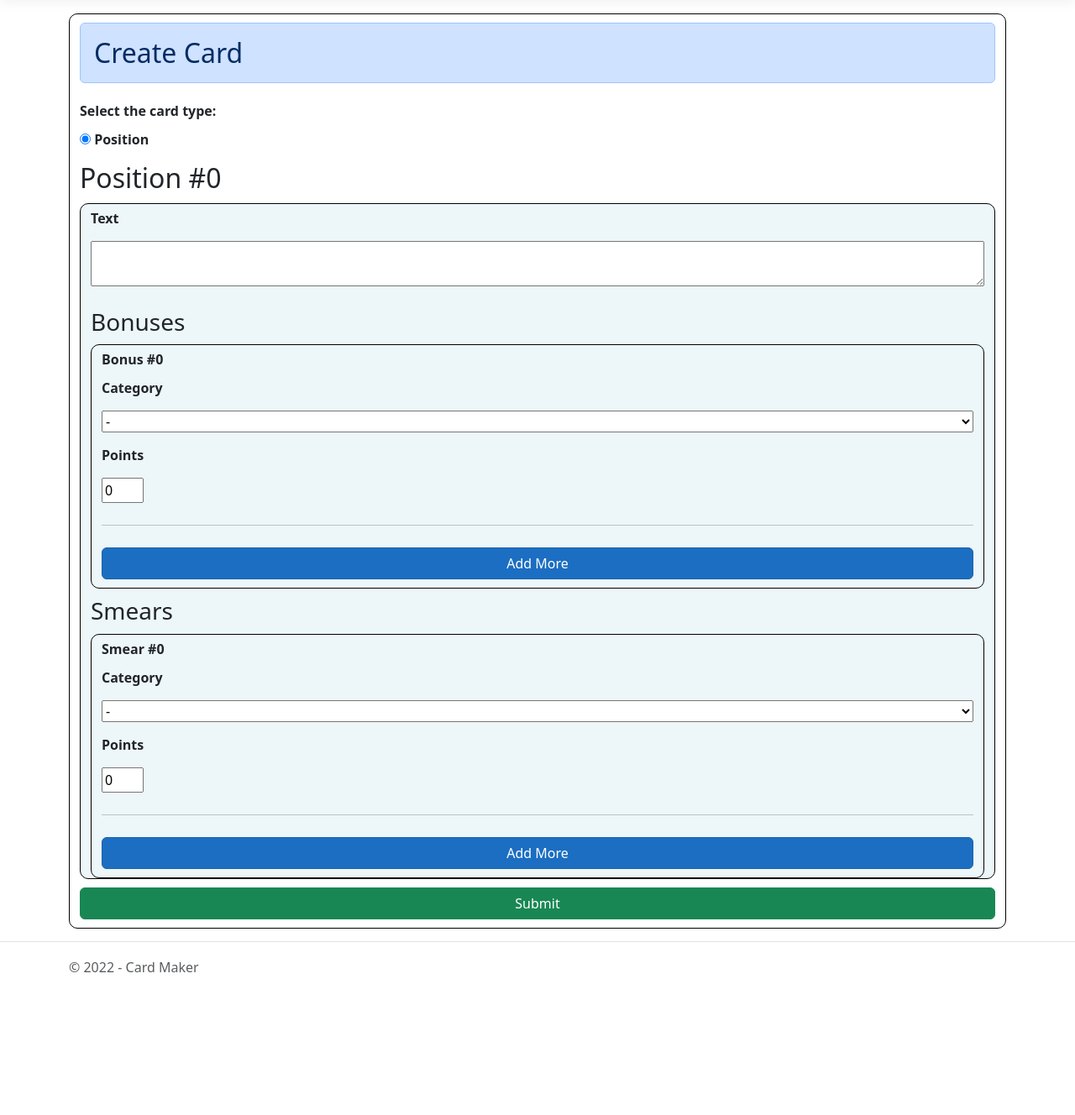
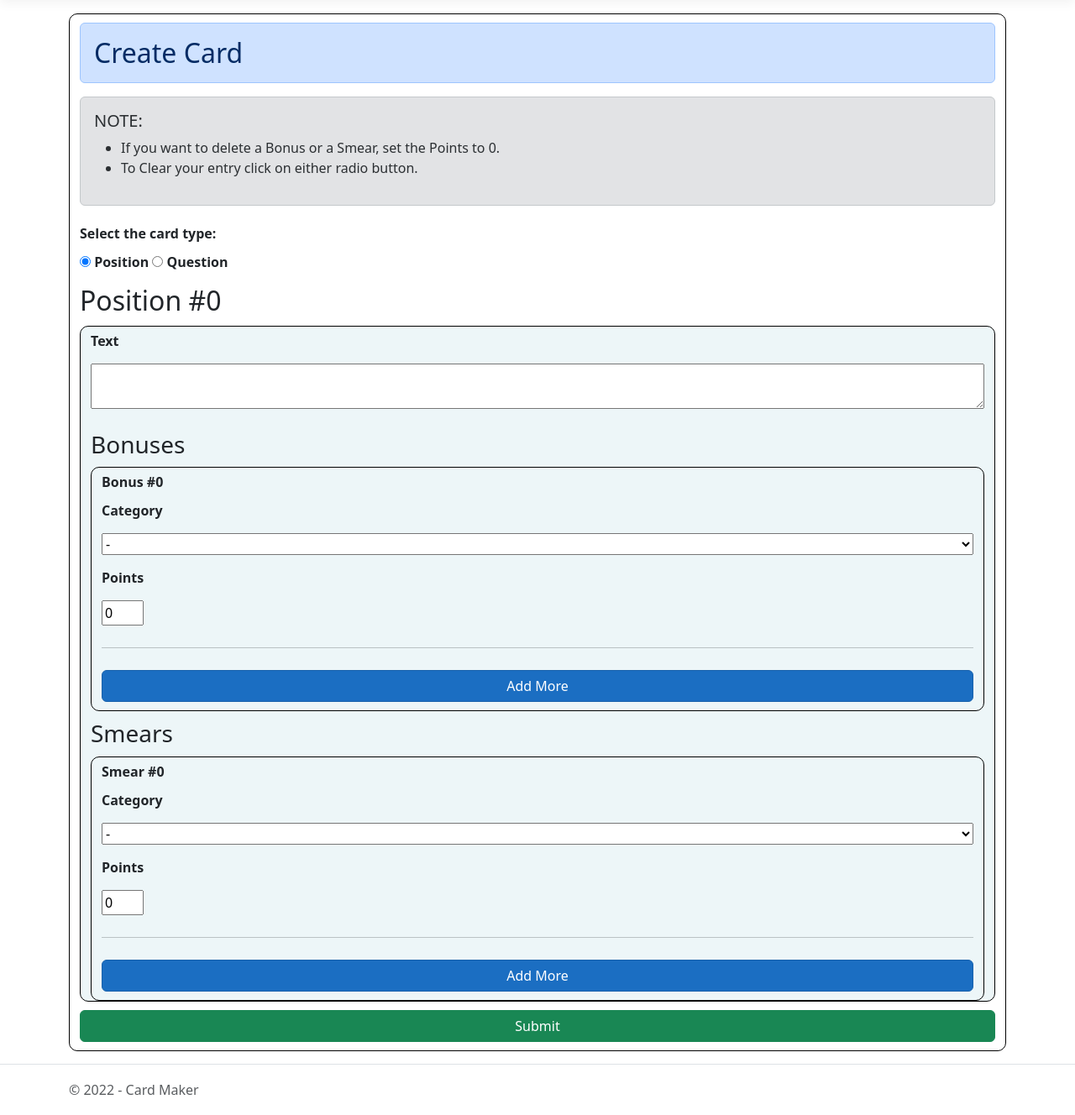
Before and after one commit to will-eberhard-mscst/Board-Game-USA, a PHP site: page /cardmaker/?page=add in a window 1280 px wide. Shown: the part 57-1385 px from the top of the page at 84% size. Before the commit the page ends 1215 px from the top, so only its background shows below. Run offline with PHP 8.4, Linux system fonts and the light colour scheme; some libraries are stand-ins or nearby versions.

Commit message:
Enabled adding Question cards

```diff
--- a/add.php
+++ b/add.php
@@ -10,7 +10,8 @@ Classes:
     -   id
     -   points
 -   Card
-    - text
+    -   uid
+    -   text
 -   Position : Card
     -   bonuses[] : Category
     -   smears[] : Category
@@ -18,8 +19,8 @@ Classes:
     -   Answers[] : Position
 
 Features:
--   Switch between creating Position and Question cards.
--   Add Position cards with:
+DONE -   Switch between creating Position and Question cards.
+DONE -   Add Position cards with:
     -   text
     -   bonuses (categories)
         -   id
@@ -29,7 +30,7 @@ Features:
         -   id
         -   points
     -   Button to add more smears
--   Add Question cards with
+DONE -   Add Question cards with
     -   text
         -   Postion:
             -   text
@@ -55,6 +56,8 @@ $json_data = json_decode($json);
 
 // Display data
 //echo "<pre><code>" . print_r($json_data) . "</code></pre>";
+
+
 
 $lang = $json_data->eng;
 $categories = $lang->categories;
@@ -117,6 +120,44 @@ function AddSmear($position_no, $smear_no){
 }
 
 /*
+Add a Position tag:
+*/
+function AddPosition($position_no){
+
+    $tag ="
+    <div class='position'>
+        <div><h2 class='heading'>Position #$position_no</h2></div>
+
+        <div class='container inner'>
+            <div><label for='text[$position_no]'>Text</label></div>
+            <div><textarea name='text[$position_no]'></textarea></div>
+
+            <div><h3 class='heading'>Bonuses</h3></div>
+
+            <div class='container inner'>
+                <div id='bonuses$position_no'>
+                    " . AddBonus($position_no, 0) ."
+                </div>
+                <div><input type='button' value='Add More' class='btn btn-primary' onclick='AddBonus($position_no)'></div>
+            </div>
+
+
+            <div><h3 class='heading'>Smears</h3></div>
+
+            <div class='container inner'>
+                <div id='smears$position_no'>
+                    ". AddSmear($position_no, 0) ."
+                </div>
+                <div><input type='button' value='Add More' class='btn btn-primary' onclick='AddSmear($position_no)'></div>
+            </div>
+        </div>
+    </div>
+    ";
+
+    return $tag;
+}
+
+/*
 AJAX:
 Get the function name that is trying to be called:
 */
@@ -132,6 +173,10 @@ if(isset($_POST['functionname'])){
         case 'AddSmear':
             echo AddSmear($_POST['data0'], $_POST['data1']);
             break;
+
+        case 'AddPosition':
+            echo AddPosition($_POST['data0']);
+            break;
     }
 
     exit;
@@ -144,6 +189,13 @@ if(isset($_POST["submit"]))
 {
     $card_type = $_POST["card_type"];
 
+
+    /*
+    Get the last Card uid
+    The uid is unique to every card and position.
+    */
+    $uid = $json_data->card_uid_counter;
+
     //Array that contains the type of card we want to upload:
     $array;
 
@@ -154,11 +206,20 @@ if(isset($_POST["submit"]))
             break;
 
         case "Question":
-            $array = $lang->questions;
-            echo "Questions are not supported yet";
-            exit;
+            //Show an error if the Question text is empty:
+            if(empty($_POST['question_text'])){
+                echo "<div class='alert alert-danger'>ERROR: You didn't enter any Question Text!</div>";
+                exit;
+            }
+
+            //Create a new question using the Question Text.
+            $question = new Question($uid++, $_POST['question_text']);
+
+            //We will use the Answers array to get the positions in this case:
+            $array = $question->answers;
             break;
     }
+
 
     /*
     If the text is empty OR (there are 0 bonuses and 0 Smears, then prevent the submission)
@@ -171,30 +232,30 @@ if(isset($_POST["submit"]))
     //Each text is an indicator of how many Positions exist.
     $i = 0;
     foreach($_POST["text"] as $text){
-        $card = new Position($text);
-
+        $position = new Position($uid++, $text);
 
         //Add Each Bonus as long as they are not empty:
         foreach($_POST["bonuses"][$i] as $bonus){
             if(!empty($bonus["id"]) && !empty($bonus["points"])){
-                $card->AddBonus($bonus["id"], $bonus["points"]);
-                //echo $bonus["id"] . " ". $bonus["points"];
+                $position->AddBonus($bonus["id"], $bonus["points"]);
             }
         }
 
         //Add Each Smear as long as they are not empty:
         foreach($_POST["smears"][$i] as $smear){
             if(!empty($smear["id"]) && !empty($smear["points"])){
-                $card->AddSmear($smear["id"], $smear["points"]);
-                //echo $card->smears[$i]->id . " ". $card->smears[$i]->points;
+                $position->AddSmear($smear["id"], $smear["points"]);
             }
         }
 
-        //Add the card to the array:
-        $array[] = $card;
+        //Add the position card to the array:
+        $array[] = $position;
 
         $i++;
     }
+
+    //Update the uid counter:
+    $json_data->card_uid_counter = $uid;
 
 
     //Update the array in the JSON data:
@@ -204,11 +265,13 @@ if(isset($_POST["submit"]))
             break;
 
         case "Question":
-            echo "Questions are not supported yet";
-            exit;
+            //Update the question's answers and then add the question to the questions array.
+            $question->answers = $array;
+            $json_data->eng->questions[] = $question;
             break;
     }
 
+    //Encode the JSON:
     $new_json = json_encode($json_data);
 
     //Update the Json file.
@@ -227,45 +290,33 @@ if(isset($_POST["submit"]))
     <div class='container'>
         <h2 class="alert alert-primary">Create Card</h2>
 
+        <div class='alert alert-secondary'>
+            <h5>NOTE:</h5>
+            <ul>
+                <li>If you want to delete a Bonus or a Smear, set the Points to 0.</li>
+                <li>To Clear your entry click on either radio button.</li>
+            </ul>
+        </div>
+
         <form method='post'>
 
             <div><label>Select the card type:</label></div>
             <div>
                 <input type="radio" name="card_type" id="position" value="Position" checked>
                 <label for="position">Position</label>
-                <!--
                 <input type="radio" name="card_type" id="question" value="Question">
                 <label for="question">Question</label>
-                -->
             </div>
 
+            <div id='question_text' hidden>
+                <div><label for='question_text'>Question Text</label></div>
+                <div><textarea name='question_text'></textarea></div>
+            </div>
 
-            <div><h2 class='heading'>Position #0</h2></div>
+            <div id='positions'>
+                <?=AddPosition(0)?>
+            </div>
 
-            <div class='container inner'>
-                <div><label for="text[0]">Text</label></div>
-                <div><textarea name='text[0]'></textarea></div>
-
-
-                <div><h3 class='heading'>Bonuses</h3></div>
-
-                <div class='container inner'>
-                    <div id='bonuses'>
-                        <?=AddBonus(0,0)?>
-                    </div>
-                    <div><input type='button' value='Add More' class='btn btn-primary' onclick='AddBonus()'></div>
-                </div>
-
-
-                <div><h3 class='heading'>Smears</h3></div>
-
-                <div class='container inner'>
-                    <div id='smears'>
-                        <?=AddSmear(0, 0)?>
-                    </div>
-                    <div><input type='button' value='Add More' class='btn btn-primary' onclick='AddSmear()'></div>
-                </div>
-            </div>
 
             <div><input type="submit" name='submit' value="Submit" class='btn btn-success'></div>
 
--- a/classes/card.php
+++ b/classes/card.php
@@ -5,10 +5,12 @@ require('category.php');
     - text
 */
 class Card{
+    public $uid;
     public $text;
 
-    function __construct($text)
+    function __construct($uid, $text)
     {
+        $this->uid = $uid;
         $this->text = $text;
     }
 }
@@ -22,9 +24,9 @@ class Position extends Card{
     public $bonuses = array();
     public $smears = array();
 
-    function __construct($text)
+    function __construct($uid, $text)
     {
-        parent::__construct($text);
+        parent::__construct($uid, $text);
     }
 
     function AddBonus($id, $points){
@@ -43,9 +45,9 @@ class Position extends Card{
 class Question extends Card{
     public $answers = array();
 
-    function __construct($text)
+    function __construct($uid, $text)
     {
-        parent::__construct($text);
+        parent::__construct($uid, $text);
     }
 
     //Pass in a Position object.
--- a/js/site.js
+++ b/js/site.js
@@ -6,25 +6,28 @@ $(".chosen-select").chosen({
 /*
 Add a Bonus
 */
-var bonus_no = 0;
+var bonus_nos = [];
 
-function AddBonus(){
+function AddBonus(position_no){
+
+    //Set the initial bonus_nos array value if it is undefined.
+    bonus_nos[position_no] = bonus_nos[position_no] === undefined ?  0 : bonus_nos[position_no];
 
     $.ajax({
         type: "POST",
         url: 'add.php',
         data: {
                 'functionname': 'AddBonus',
-                'data0': 0,
-                'data1': ++bonus_no
+                'data0': position_no,
+                'data1': ++bonus_nos[position_no]
             },
 
         success: function (obj, textstatus) {
             console.log(textstatus);
 
-            var elm = $('#bonuses');
+            var elm = $('#bonuses'+position_no+'');
 
-            if(textstatus = 'success'){
+            if(textstatus == 'success'){
                 elm.append(obj);
                 //chosen must be called again to apply it to the dropdown menu.
                 $(".chosen-select").chosen();
@@ -39,25 +42,28 @@ function AddBonus(){
 /*
 Add a Smear
 */
-var smear_no = 0;
+var smear_nos = [];
 
-function AddSmear(){
+function AddSmear(position_no){
+
+    //Set the initial smear_nos array value if it is undefined.
+    smear_nos[position_no] = smear_nos[position_no] === undefined ?  0 : smear_nos[position_no];
 
     $.ajax({
         type: "POST",
         url: 'add.php',
         data: {
                 'functionname': 'AddSmear',
-                'data0': 0,
-                'data1': ++smear_no
+                'data0': position_no,
+                'data1': ++smear_nos[position_no]
             },
 
         success: function (obj, textstatus) {
             console.log(textstatus);
 
-            var elm = $('#smears');
+            var elm = $('#smears'+position_no+'');
 
-            if(textstatus = 'success'){
+            if(textstatus == 'success'){
                 elm.append(obj);
                 $(".chosen-select").chosen();
             }
@@ -67,3 +73,85 @@ function AddSmear(){
         }
     });
 }
+
+
+/*
+Call the add position function from PHP
+*/
+function AddPosition(position_no){
+
+    $.ajax({
+        type: "POST",
+        url: 'add.php',
+        data: {
+                'functionname': 'AddPosition',
+                'data0': position_no
+            },
+
+        success: function (obj, textstatus) {
+            console.log(textstatus);
+
+            var elm = $('#positions');
+
+            var success = textstatus == 'success'
+
+            if(success){
+                elm.append(obj);
+                $(".chosen-select").chosen();
+                //console.log(obj);
+            }
+            else{
+                elm.append("<p class='alert alert-danger'>An error occured</p>");
+            }
+
+            return success;
+        }
+    });
+}
+
+/*
+Check if the Question Radio Button is clicked:
+*/
+$('#question').click(function() {
+    if($('#question').is(':checked')) {
+
+        //Clear these arrays:
+        bonus_nos = [];
+        smear_nos = [];
+
+        //Reveal the Question Text.
+        $('#question_text').removeAttr('hidden');
+
+        //Clear all the elements within the position tag.
+        var pos = $('#positions');
+        pos.empty();
+
+        //Add 3 Positions:
+        AddPosition(0);
+        AddPosition(1);
+        AddPosition(2);
+
+    }
+ });
+
+ /*
+ Check if the Position Radio Button is clicked:
+ */
+ $('#position').click(function() {
+    if($('#position').is(':checked')) {
+
+        //Clear these arrays:
+        bonus_nos = [];
+        smear_nos = [];
+
+        //Reveal the Question Text.
+        $('#question_text').attr('hidden', true);
+
+        //Clear all the elements within the position tag.
+        var pos = $('#positions');
+        pos.empty();
+
+        //Add 1 Position:
+        AddPosition(0);
+    }
+ });
```
Also changed, not shown: data/cards.json (+1 -1 lines).
